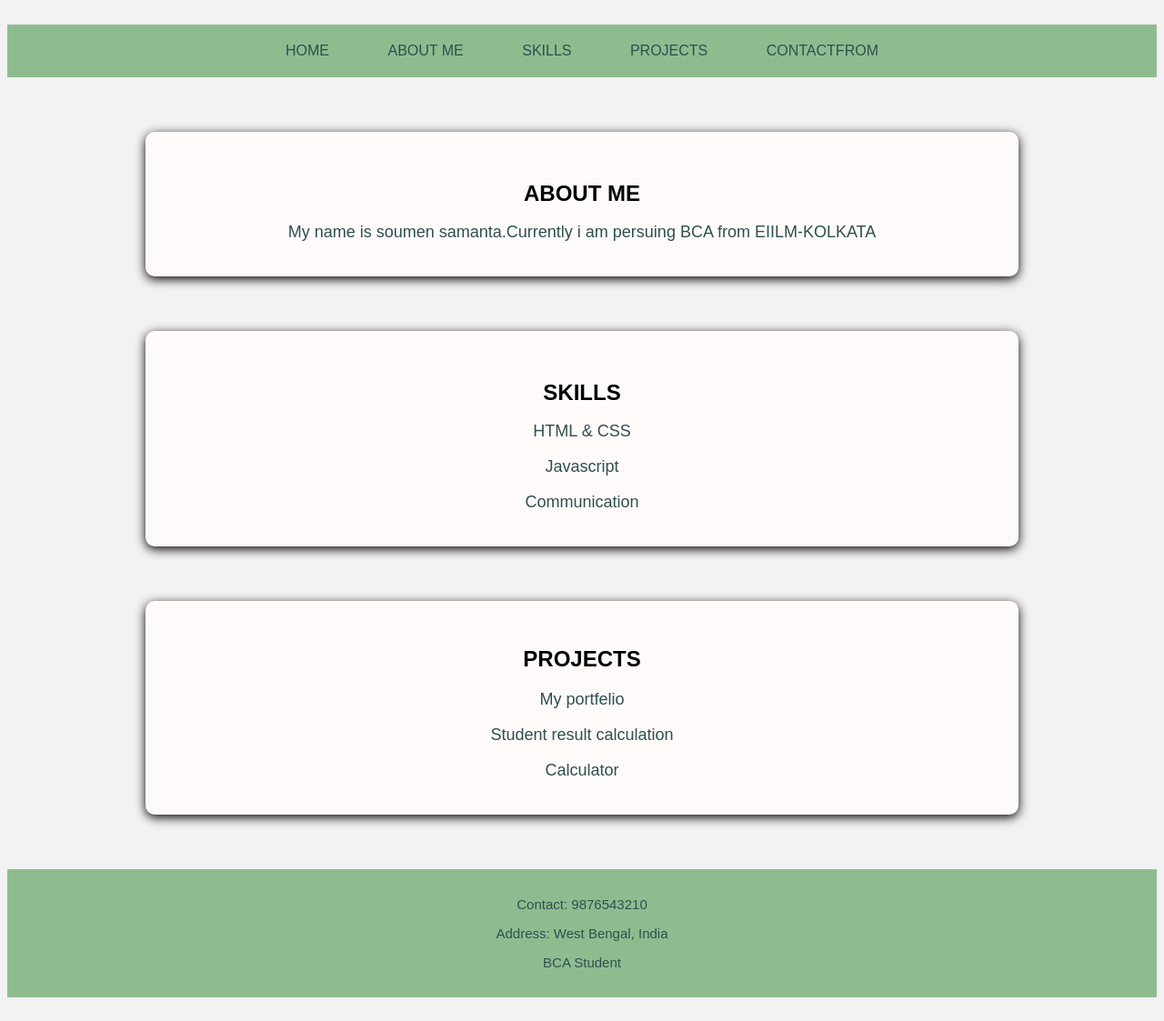
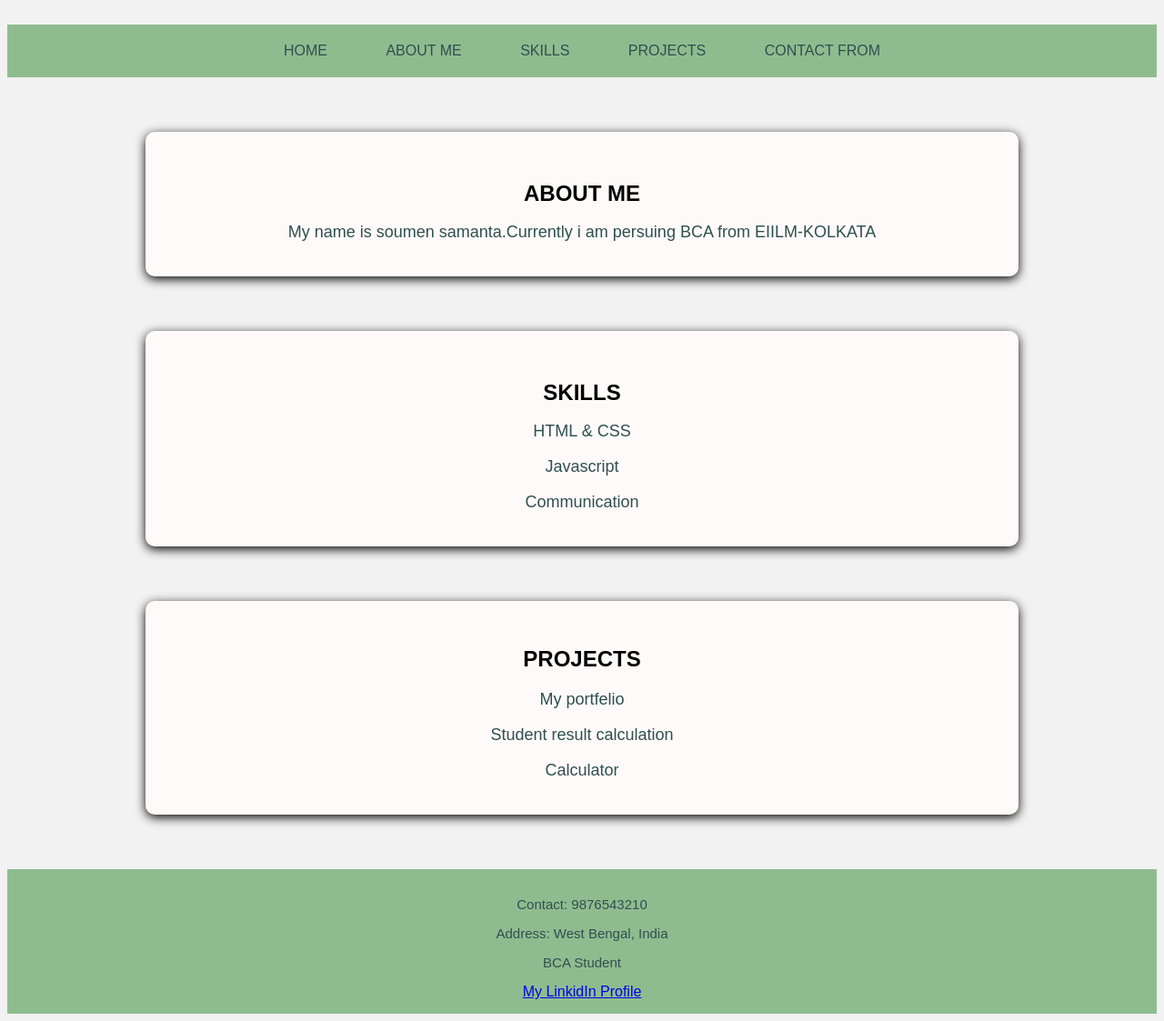
Before and after one commit to samantasoumen419-maker/My-project, a plain HTML site: page index.html in a window 1280 px wide. Shown: the part 85-1208 px from the top of the page at 91% size. Drawn offline with Linux system fonts and the light colour scheme.

Commit message:
Update index.html

```diff
--- a/index.html
+++ b/index.html
@@ -18,7 +18,7 @@
         <a href="#ABOUT ME">ABOUT ME</a>
         <a href="#SKILLS">SKILLS</a>
         <a href="#PROJECTS">PROJECTS</a>
-        <a href="from.html">CONTACTFROM</a>
+        <a href="from.html">CONTACT FROM</a>
 
     </nav>
 
@@ -46,6 +46,7 @@
         <p>Contact: 9876543210</p>
         <p>Address: West Bengal, India</p>
         <p>BCA Student</p>
+            <a href="https://www.linkedin.com/in/soumen-samanta-162751328?utm_source=share_via&utm_content=profile&utm_medium=member_android">My LinkidIn Profile</a>
     </footer>
 
 
```
